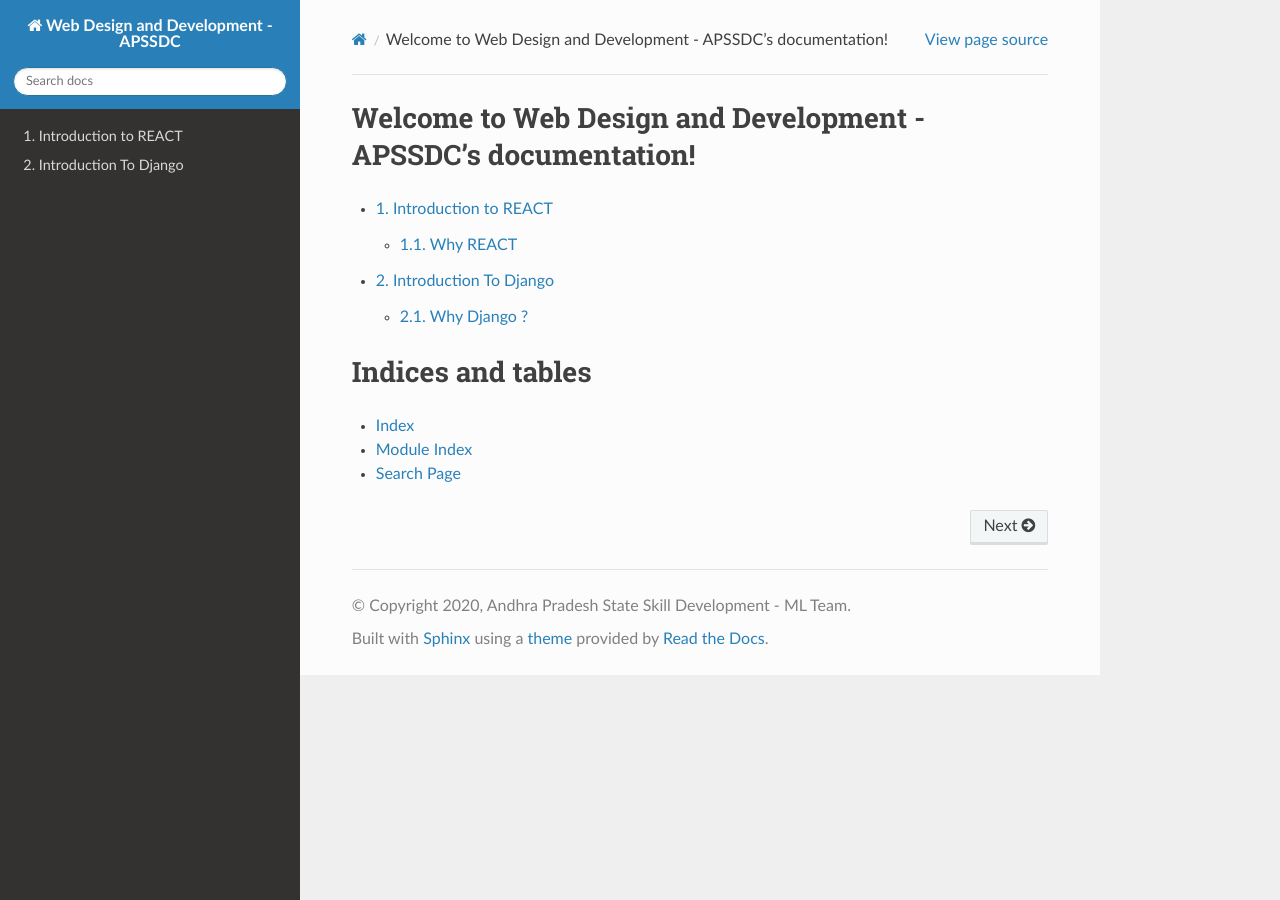
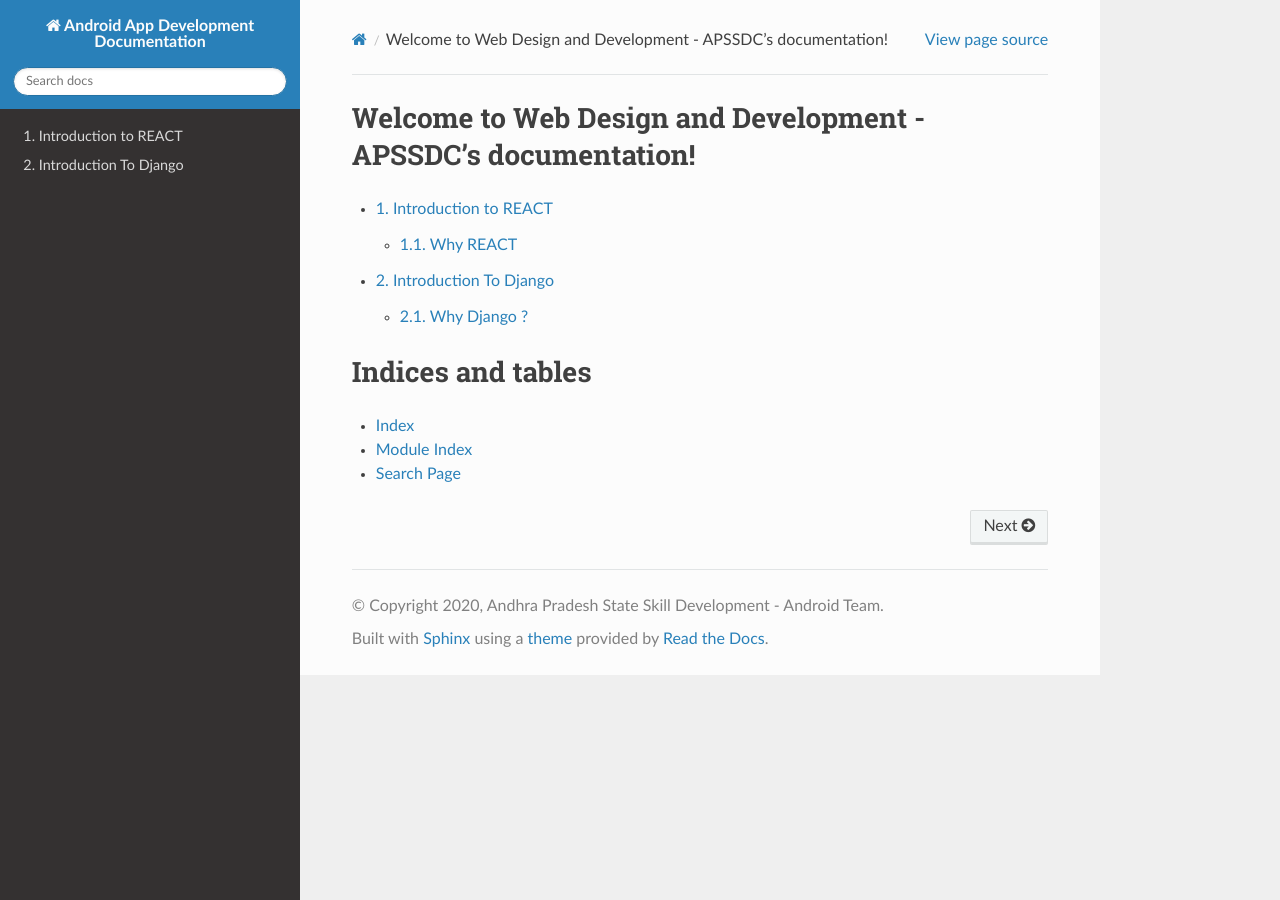
Before and after one commit to pavankumart46/AAD-Documentation, a Sphinx documentation site: the page built from docs/index.rst, in a window 1280 px wide. Built offline with Sphinx 7.4.7 and the Read the Docs theme 2.0.0, drawn with Linux system fonts in a browser that asks for light colours.

Commit message:
Update conf.py

```diff
--- a/docs/conf.py
+++ b/docs/conf.py
@@ -1,27 +1,9 @@
-# -*- coding: utf-8 -*-
-#
-# Configuration file for the Sphinx documentation builder.
-#
-# This file does only contain a selection of the most common options. For a
-# full list see the documentation:
-# http://www.sphinx-doc.org/en/master/config
 
-# -- Path setup --------------------------------------------------------------
-
-# If extensions (or modules to document with autodoc) are in another directory,
-# add these directories to sys.path here. If the directory is relative to the
-# documentation root, use os.path.abspath to make it absolute, like shown here.
-#
-# import os
-# import sys
-# sys.path.insert(0, os.path.abspath('.'))
 import sphinx_rtd_theme
 
-# -- Project information -----------------------------------------------------
-
-project = u'Web Design and Development - APSSDC'
-copyright = u'2020, Andhra Pradesh State Skill Development - ML Team'
-author = u'Andhra Pradesh State Skill Development - ML Team'
+project = u'Android App Development Documentation'
+copyright = u'2020, Andhra Pradesh State Skill Development - Android Team'
+author = u'Andhra Pradesh State Skill Development - Android Team'
 
 # The short X.Y version
 version = u''
@@ -100,7 +82,7 @@ html_static_path = ['_static']
 # -- Options for HTMLHelp output ---------------------------------------------
 
 # Output file base name for HTML help builder.
-htmlhelp_basename = 'WebDesignandDevelopment-APSSDCdoc'
+htmlhelp_basename = 'AndroidAppDevelopmentDocumentationdoc'
 
 
 # -- Options for LaTeX output ------------------------------------------------
@@ -127,8 +109,8 @@ latex_elements = {
 # (source start file, target name, title,
 #  author, documentclass [howto, manual, or own class]).
 latex_documents = [
-    (master_doc, 'WebDesignandDevelopment-APSSDC.tex', u'Web Design and Development - APSSDC Documentation',
-     u'Andhra Pradesh State Skill Development - ML Team', 'manual'),
+    (master_doc, 'AndroidAppDevelopmentDocumentationdoc.tex', u'Android App Development Documentation',
+     u'Andhra Pradesh State Skill Development - Android Team', 'manual'),
 ]
 
 
@@ -137,7 +119,7 @@ latex_documents = [
 # One entry per manual page. List of tuples
 # (source start file, name, description, authors, manual section).
 man_pages = [
-    (master_doc, 'webdesignanddevelopment-apssdc', u'Web Design and Development - APSSDC Documentation',
+    (master_doc, 'AndroidAppDevelopmentDocumentationdoc', u'Android App Development Documentation',
      [author], 1)
 ]
 
@@ -148,8 +130,8 @@ man_pages = [
 # (source start file, target name, title, author,
 #  dir menu entry, description, category)
 texinfo_documents = [
-    (master_doc, 'WebDesignandDevelopment-APSSDC', u'Web Design and Development - APSSDC Documentation',
-     author, 'WebDesignandDevelopment-APSSDC', 'One line description of project.',
+    (master_doc, 'AndroidAppDevelopmentDocumentationdoc', u'Android App Development Documentation',
+     author, 'Android App Development Documentation', 'One line description of project.',
      'Miscellaneous'),
 ]
 
```
